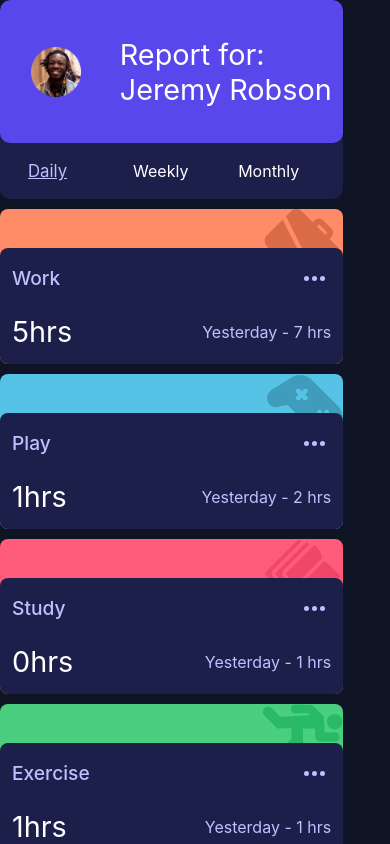
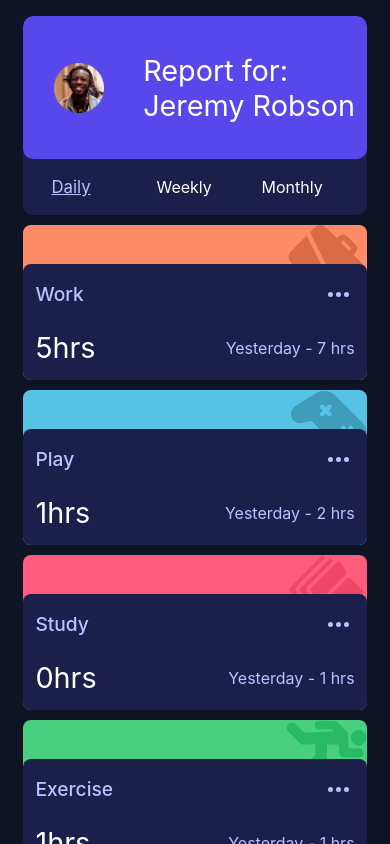
Before and after one commit to W4GFO/TimeTracking, a React (Create React App) app in the folder time-tracker/: page / in a window 390 px wide. Built offline with nearby package versions, Linux system fonts and the light colour scheme.

Commit message:
Finished with the layouts for both mobile and desktop.

```diff
--- a/time-tracker/src/App.scss
+++ b/time-tracker/src/App.scss
@@ -6,7 +6,6 @@
 
 	overflow: hidden;
 	overflow-y: scroll;
-	background-color: rgba($color: #C2C2C2, $alpha: 0.3);
 }
 
 @media only screen and (min-width:$DESKTOP_BP) {
--- a/time-tracker/src/Components/Cards/CardFrame.tsx
+++ b/time-tracker/src/Components/Cards/CardFrame.tsx
@@ -69,11 +69,11 @@ export const CardFrame = ({className, schedule}: CardProps) => {
 
 	return (
 		<section className={containerClassName}>
-			<img src={getImage()} />
+			<img src={getImage()} alt='card indicator'/>
 			<div className='cardinfo-frame'>
 				<div className='cardinfo-frame-titlebar'>
 					<span>{schedule.title}</span>
-					<img src={ELLIPSIS_ICON} />
+					<img src={ELLIPSIS_ICON} alt='ellipsis options' />
 				</div>
 
 				<div className='cardinfo-frame-data-content-frame'>
--- a/time-tracker/src/Components/Cards/UserCard.tsx
+++ b/time-tracker/src/Components/Cards/UserCard.tsx
@@ -18,7 +18,7 @@ export const UserCard = ({className, funcSetNewTimeFrame}: UserCardProps) => {
 		<div className={userCardClassName}>
 			<section className='user-card-person'>
 				<div className='user-card-person-imageinfo'>
-					<img src={IMG}/>
+					<img src={IMG} alt='segment indicator'/>
 				</div>
 
 				<div className='user-card-person-textinfo'>
--- a/time-tracker/src/Components/Parent/MainPage.tsx
+++ b/time-tracker/src/Components/Parent/MainPage.tsx
@@ -3,8 +3,6 @@ import {timeframeSelectionContext, Schedule, parseData, indexToGridClassName, TI
 import { useState, useEffect } from 'react'
 import {CardFrame} from '../Cards/CardFrame'
 import {UserCard} from '../Cards/UserCard'
-
-import {timeframeEnumToString} from '../../Utils/defs'
 
 type MainProps = {}
 
--- a/time-tracker/src/Components/Parent/Styles/MainPageStyle.scss
+++ b/time-tracker/src/Components/Parent/Styles/MainPageStyle.scss
@@ -14,6 +14,10 @@ main::-webkit-scrollbar {
 
 	width: 100%;
 	gap: 10px;
+
+	margin-top: 16px;
+	margin-bottom: 16px;
+	justify-items: center;
 
 	grid-template-rows: auto;
 	grid-template-columns: 1fr;
@@ -72,6 +76,7 @@ main::-webkit-scrollbar {
 
 	.cards-grid {
 		width: 100%;
+		margin: 0px;
 		gap: 0px 8px;
 
 		grid-template-rows: 1fr 1fr;
@@ -87,6 +92,4 @@ main::-webkit-scrollbar {
 	.cal-evt4, .cal-evt5, .cal-evt6{
 		align-self: flex-end;
 	}
-
-
 }
--- a/time-tracker/src/index.scss
+++ b/time-tracker/src/index.scss
@@ -1,3 +1,5 @@
+@import './Utils/globalStyles.scss';
+
 * {
   margin: 0;
   padding: 0;
@@ -22,4 +24,6 @@ div#root {
 
   overflow: hidden;
   overflow-y: scroll;
+
+  background-color: $Very_Dark_Blue;
 }
```
